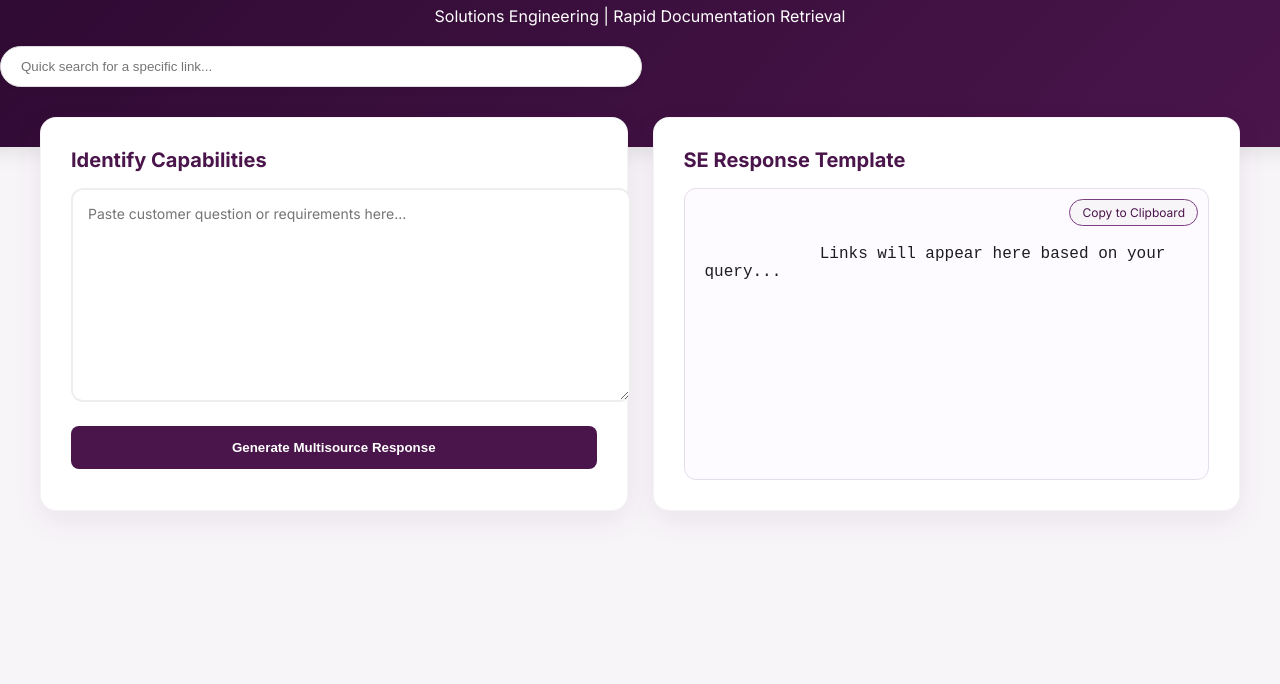
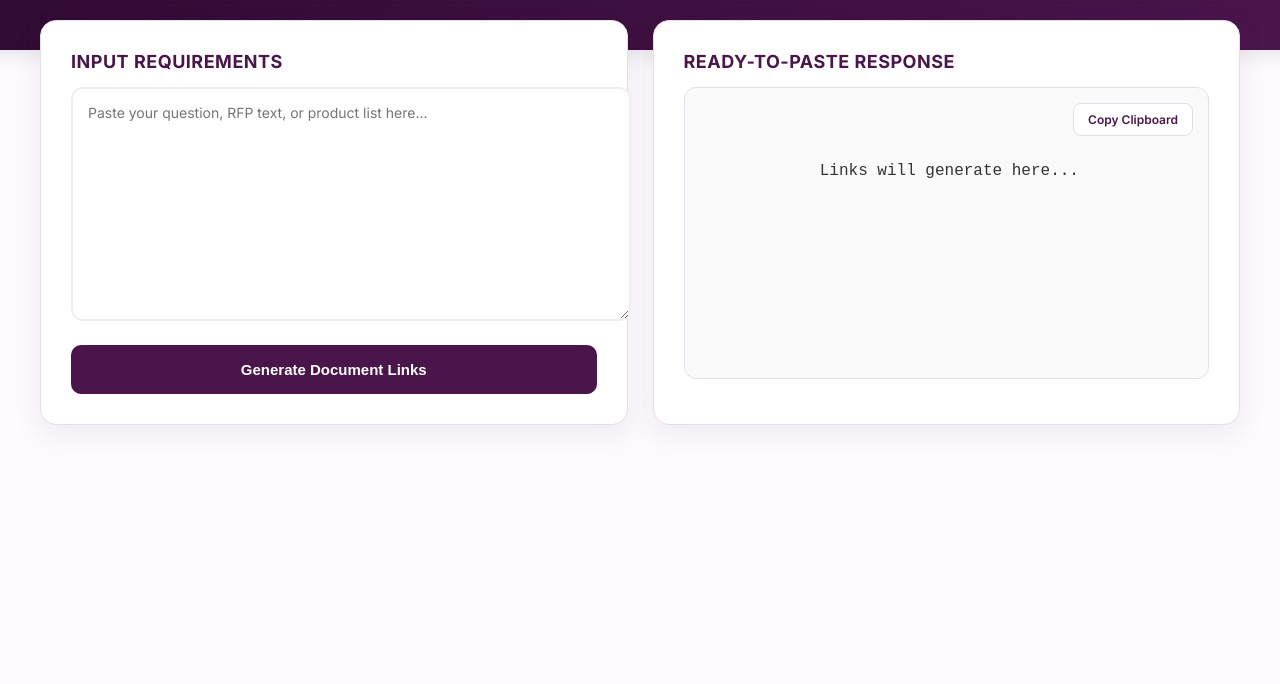
Before and after one commit to reagsmcc/talkdesk-url-generator, a plain HTML site: page index.html in a window 1280 px wide. Shown: the part 116-800 px from the top of the page. Drawn offline with Linux system fonts and the light colour scheme.

Commit message:
Add files via upload

```diff
--- a/index.html
+++ b/index.html
@@ -7,14 +7,15 @@
     <link href="https://fonts.googleapis.com/css2?family=Inter:wght@300;400;600;700&display=swap" rel="stylesheet">
     <style>
         :root {
-            /* Talkdesk Modern Purple Branding */
+            /* Talkdesk Signature Purple Palette */
             --td-purple-dark: #2d0a31;
             --td-purple-main: #4a154b;
             --td-purple-light: #7b3d82;
-            --td-accent: #f26b6b; /* Talkdesk accent coral/pink */
-            --td-bg: #f8f5f9;
+            --td-accent: #f26b6b;
+            --td-bg: #fdfbff;
             --td-white: #ffffff;
             --td-text: #1d1d1f;
+            --td-border: #e6ddeb;
         }
 
         body {
@@ -50,78 +51,70 @@
             border-radius: 16px;
             padding: 30px;
             box-shadow: 0 10px 30px rgba(74, 21, 75, 0.08);
-            border: 1px solid rgba(74, 21, 75, 0.05);
+            border: 1px solid var(--td-border);
         }
 
-        h2 { color: var(--td-purple-main); font-size: 20px; margin-top: 0; }
+        h2 { color: var(--td-purple-main); font-size: 18px; font-weight: 700; margin-top: 0; text-transform: uppercase; letter-spacing: 0.5px; }
 
         textarea {
             width: 100%;
-            height: 180px;
+            height: 200px;
             padding: 15px;
-            border: 2px solid #eee;
+            border: 2px solid #f0f0f0;
             border-radius: 12px;
             font-family: inherit;
             font-size: 14px;
             margin-bottom: 20px;
-            transition: border-color 0.3s;
+            transition: all 0.3s ease;
         }
 
-        textarea:focus { border-color: var(--td-purple-light); outline: none; }
+        textarea:focus { border-color: var(--td-purple-light); outline: none; box-shadow: 0 0 0 4px rgba(74, 21, 75, 0.05); }
 
         .btn {
             background: var(--td-purple-main);
             color: white;
             border: none;
-            padding: 14px 28px;
-            border-radius: 8px;
+            padding: 16px 28px;
+            border-radius: 10px;
             font-weight: 600;
             cursor: pointer;
             width: 100%;
-            transition: transform 0.2s, background 0.2s;
+            font-size: 15px;
+            transition: all 0.2s ease;
         }
 
-        .btn:hover { background: var(--td-purple-light); transform: translateY(-1px); }
+        .btn:hover { background: var(--td-purple-light); transform: translateY(-1px); box-shadow: 0 5px 15px rgba(74, 21, 75, 0.2); }
 
         .output-box {
-            background: #fdfbff;
-            border: 1px solid #e6ddeb;
+            background: #fafafa;
+            border: 1px solid var(--td-border);
             border-radius: 12px;
             padding: 20px;
             min-height: 250px;
             font-family: 'Courier New', monospace;
             white-space: pre-wrap;
             position: relative;
+            line-height: 1.6;
+            color: #333;
         }
 
         .copy-badge {
             position: absolute;
-            top: 10px;
-            right: 10px;
-            background: var(--td-bg);
-            padding: 5px 12px;
-            border-radius: 20px;
+            top: 15px;
+            right: 15px;
+            background: white;
+            padding: 6px 14px;
+            border-radius: 8px;
             font-size: 12px;
+            font-weight: 600;
             cursor: pointer;
-            border: 1px solid var(--td-purple-light);
+            border: 1px solid var(--td-border);
             color: var(--td-purple-main);
             font-family: 'Inter', sans-serif;
+            transition: all 0.2s;
         }
 
-        /* Search Bar for manual lookup */
-        .search-container {
-            width: 100%;
-            max-width: 600px;
-            margin: 20px 0;
-        }
-
-        #manualSearch {
-            width: 100%;
-            padding: 12px 20px;
-            border-radius: 25px;
-            border: 1px solid #ddd;
-            box-shadow: 0 2px 10px rgba(0,0,0,0.05);
-        }
+        .copy-badge:hover { background: var(--td-purple-main); color: white; }
 
         @media (max-width: 850px) {
             .container { grid-template-columns: 1fr; }
@@ -131,47 +124,44 @@
 <body>
 
 <header>
-    <h1>Talkdesk Docs Engine</h1>
-    <p>Solutions Engineering | Rapid Documentation Retrieval</p>
-    <div class="search-container">
-        <input type="text" id="manualSearch" placeholder="Quick search for a specific link..." onkeyup="filterLinks()">
-    </div>
+    <h1 style="margin:0; font-size: 28px;">Talkdesk Link Generator</h1>
+    <p style="opacity: 0.8; font-weight: 300;">Solutions Engineering Workflow Automation</p>
 </header>
 
 <div class="container">
     <div class="card">
-        <h2>Identify Capabilities</h2>
-        <textarea id="userInput" placeholder="Paste customer question or requirements here..."></textarea>
-        <button class="btn" onclick="processQuery()">Generate Multisource Response</button>
+        <h2>Input Requirements</h2>
+        <textarea id="userInput" placeholder="Paste your question, RFP text, or product list here..."></textarea>
+        <button class="btn" onclick="processQuery()">Generate Document Links</button>
     </div>
 
     <div class="card">
-        <h2>SE Response Template</h2>
+        <h2>Ready-to-Paste Response</h2>
         <div class="output-box" id="outputArea">
-            <div class="copy-badge" onclick="copyResult()">Copy to Clipboard</div>
-            <span id="outputText">Links will appear here based on your query...</span>
+            <div class="copy-badge" onclick="copyResult()">Copy Clipboard</div>
+            <span id="outputText">Links will generate here...</span>
         </div>
     </div>
 </div>
 
 <script>
-    // Expanded Database with mapped clusters
+    // Logic Database
     const docMap = [
-        { keys: ['knowledge', 'km', 'guide', 'content creation'], url: 'https://support.talkdesk.com/hc/en-us/articles/360039260152-Talkdesk-Knowledge-Management' },
-        { keys: ['knowledge', 'ai', 'recommendation', 'agent assist'], url: 'https://support.talkdesk.com/hc/en-us/sections/360007842611-Talkdesk-Agent-Assist' },
+        { keys: ['knowledge', 'km', 'guide', 'content creation', 'governance'], url: 'https://support.talkdesk.com/hc/en-us/articles/360039260152-Talkdesk-Knowledge-Management' },
+        { keys: ['recommendation', 'agent assist', 'copilot', 'workflow'], url: 'https://support.talkdesk.com/hc/en-us/sections/360007842611-Talkdesk-Agent-Assist' },
         { keys: ['analytics', 'reporting', 'insights', 'explore'], url: 'https://support.talkdesk.com/hc/en-us/sections/360004088371-Talkdesk-Explore' },
-        { keys: ['analytics', 'sentiment', 'interaction analytics', 'consistency'], url: 'https://support.talkdesk.com/hc/en-us/sections/360012996111-Talkdesk-Interaction-Analytics' },
+        { keys: ['sentiment', 'interaction analytics', 'consistency', 'measurable impacts'], url: 'https://support.talkdesk.com/hc/en-us/sections/360012996111-Talkdesk-Interaction-Analytics' },
         { keys: ['live', 'real-time', 'dashboard'], url: 'https://support.talkdesk.com/hc/en-us/sections/360007646692-Talkdesk-Live' },
-        { keys: ['integration', 'salesforce', 'zendesk', 'crm', 'workflows'], url: 'https://support.talkdesk.com/hc/en-us/sections/204273526-Integrations' },
+        { keys: ['integration', 'salesforce', 'zendesk', 'crm', 'agent workflows'], url: 'https://support.talkdesk.com/hc/en-us/sections/204273526-Integrations' },
         { keys: ['studio', 'ivr', 'flow', 'routing'], url: 'https://studio.talkdesk.com/' },
-        { keys: ['api', 'developer', 'webhook', 'sdk'], url: 'https://docs.talkdesk.com/' },
-        { keys: ['builder', 'customization'], url: 'https://support.talkdesk.com/hc/en-us/sections/360010028152-Talkdesk-Builder' }
+        { keys: ['api', 'developer', 'webhook', 'sdk'], url: 'https://docs.talkdesk.com/' }
     ];
 
     function processQuery() {
         const input = document.getElementById('userInput').value.toLowerCase();
         let matched = new Set();
 
+        // Keyword scan
         docMap.forEach(item => {
             item.keys.forEach(k => {
                 if (input.includes(k)) matched.add(item.url);
@@ -182,10 +172,15 @@
         let finalOutput = "For more information please review our documentation:\n\n";
 
         if (results.length > 0) {
-            results.forEach((link, index) => {
-                finalOutput += (index === 0) ? `${link}\n` : `• ${link}\n`;
-            });
+            // First URL: Standard Newline
+            finalOutput += results[0] + "\n";
+
+            // Following URLs: Bulleted
+            for (let i = 1; i < results.length; i++) {
+                finalOutput += `• ${results[i]}\n`;
+            }
         } else {
+            // Default fallback if no keywords found
             finalOutput += "https://support.talkdesk.com/hc/en-us";
         }
 
@@ -195,12 +190,10 @@
     function copyResult() {
         const text = document.getElementById('outputText').textContent;
         navigator.clipboard.writeText(text);
-        alert("Response copied to clipboard!");
-    }
 
-    function filterLinks() {
-        // This is a placeholder for a feature that lists all URLs
-        // We can add a modal or list below if you want to browse the whole DB.
+        const badge = document.querySelector('.copy-badge');
+        badge.textContent = "Copied!";
+        setTimeout(() => { badge.textContent = "Copy Clipboard"; }, 2000);
     }
 </script>
 </body>
```
